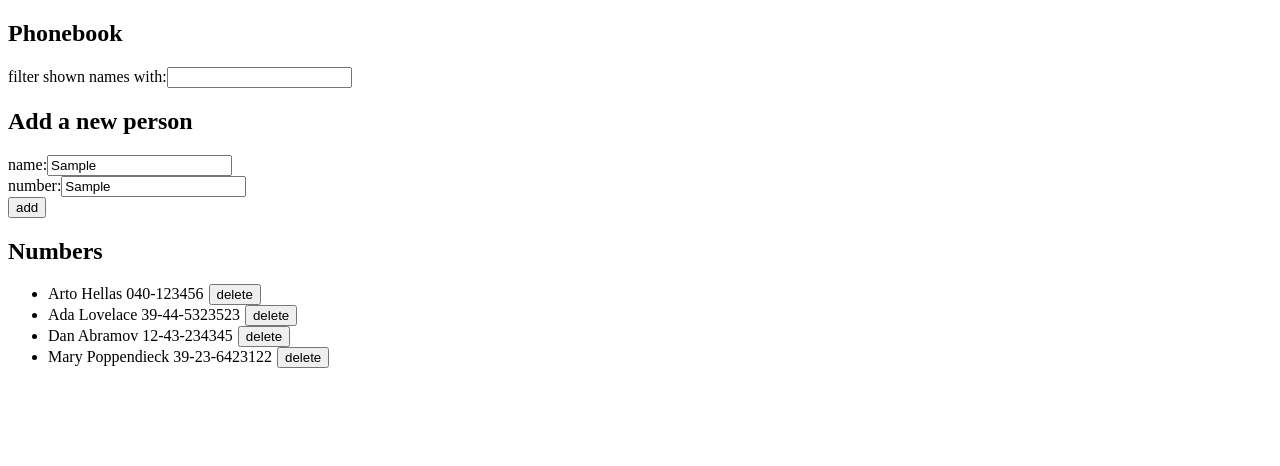
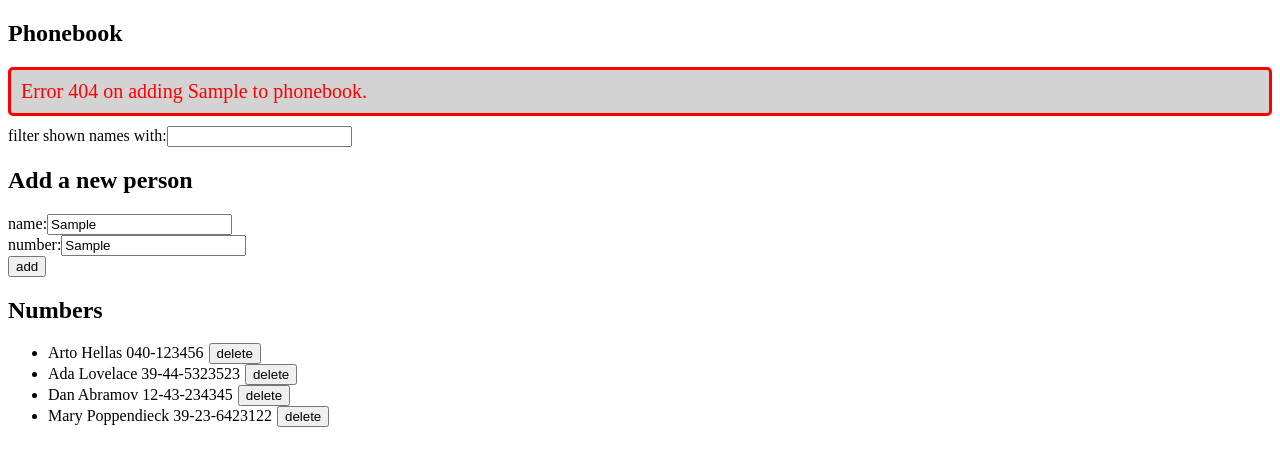
Before and after one commit to ziirou/fullstackopen, a React (Vite) app in the folder part2/phonebook/: page / in a window 1280 px wide. Both pictures are taken after typing "Sample", "Sample" into the empty fields and a click on the button "add". Shown: the top 466 px of the page. Built offline with nearby package versions, Linux system fonts and the light colour scheme; no server answers; data requests are answered from the project's data file.

Commit message:
Exercise 2.17

```diff
--- a/part2/phonebook/src/App.jsx
+++ b/part2/phonebook/src/App.jsx
@@ -20,6 +20,17 @@ const App = () => {
         //console.log('promise fulfilled')
         setPersons(initialPersons)
       })
+      .catch(error => {
+        console.log(error)
+
+        setNotification({
+          message: `Error ${error.status} on getting phonebook.`,
+          type: 'error'
+        })
+        setTimeout(() => {
+          setNotification(null)
+        }, 5000)
+      })
   }, [])
   //console.log('render', persons.length, 'persons')
 
@@ -37,20 +48,28 @@ const App = () => {
             ? person
             : returnedPerson)
         )
+        setNewName('')
+        setNewNumber('')
 
-        setNotification(`Updated number for ${returnedPerson.name}`)
+        setNotification({
+          message: `Updated number for ${returnedPerson.name}`,
+          type: 'notification'
+        })
         setTimeout(() => {
           setNotification(null)
         }, 5000)
       })
       .catch(error => {
         console.log(error)
-        alert(`Error updating ${personObject.name} to phonebook.`)
-        setPersons(persons.filter(person => person.name !== personObject.name))
-        return
+
+        setNotification({
+          message: `Error ${error.status} on updating ${personObject.name} to phonebook.`,
+          type: 'error'
+        })
+        setTimeout(() => {
+          setNotification(null)
+        }, 5000)
       })
-      setNewName('')
-      setNewNumber('')
   }
 
   const addPerson = (event) => {
@@ -95,7 +114,21 @@ const App = () => {
         setNewName('')
         setNewNumber('')
 
-        setNotification(`Added ${returnedPerson.name}`)
+        setNotification({
+          message: `Added ${returnedPerson.name}`,
+          type: 'notification'
+        })
+        setTimeout(() => {
+          setNotification(null)
+        }, 5000)
+      })
+      .catch(error => {
+        console.log(error)
+
+        setNotification({
+          message: `Error ${error.status} on adding ${personObject.name} to phonebook.`,
+          type: 'error'
+        })
         setTimeout(() => {
           setNotification(null)
         }, 5000)
@@ -120,15 +153,26 @@ const App = () => {
           ? person
           : returnedPerson)
 
-        setNotification(`Deleted ${returnedPerson.name}`)
+        setNotification({
+          message: `Deleted ${returnedPerson.name}`,
+          type: 'notification'
+        })
         setTimeout(() => {
           setNotification(null)
         }, 5000)
       })
       .catch(error => {
         console.log(error)
-        alert(`Error deleting ${person.name} from phonebook.`)
+
+        setNotification({
+          message: `Error ${error.status} on deleting ${person.name} from phonebook.`,
+          type: 'error'
+        })
+        setTimeout(() => {
+          setNotification(null)
+        }, 5000)
       })
+
       setPersons(persons.filter(person => person.id !== id))
   }
 
@@ -156,7 +200,7 @@ const App = () => {
   return (
     <div>
       <h2>Phonebook</h2>
-      <Notification message={notification} />
+      <Notification notification={notification} />
       <Filter
         filter={filter}
         handleNewFilter={handleNewFilter}
--- a/part2/phonebook/src/components/Notification.jsx
+++ b/part2/phonebook/src/components/Notification.jsx
@@ -1,11 +1,11 @@
-const Notification = ({ message }) => {
-  if (message === null) {
+const Notification = ({ notification }) => {
+  if (notification === null) {
     return null
   }
 
   return (
-    <div className={"notification"}>
-      {message}
+    <div className={`notifications ${notification.type}`}>
+      {notification.message}
     </div>
   )
 }
--- a/part2/phonebook/src/index.css
+++ b/part2/phonebook/src/index.css
@@ -1,5 +1,4 @@
-.notification {
-  color: green;
+.notifications {
   background: lightgrey;
   font-size: 20px;
   border-style: solid;
@@ -7,3 +6,11 @@
   padding: 10px;
   margin-bottom: 10px;
 }
+
+.notification {
+  color: green;
+}
+
+.error {
+  color: red;
+}
```
